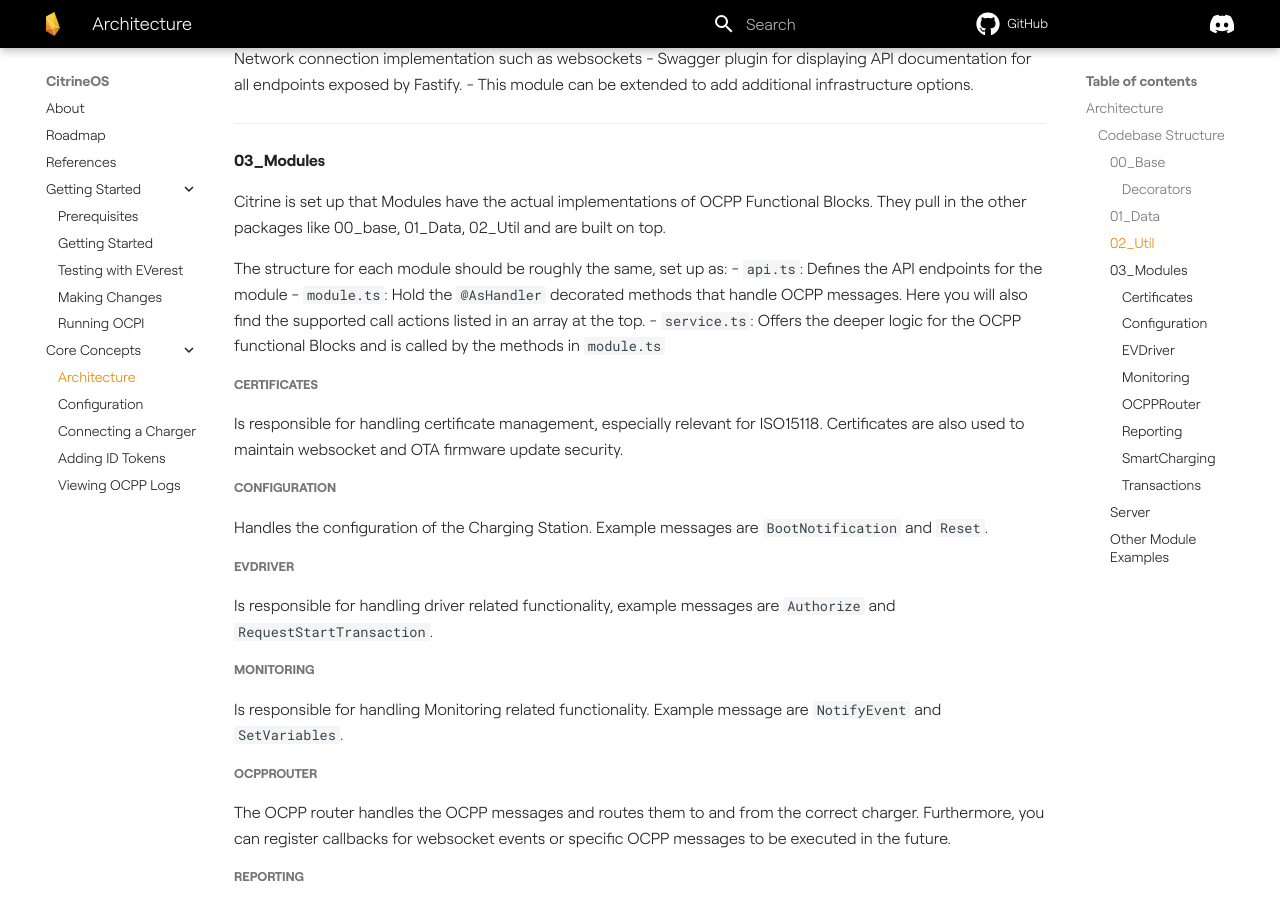
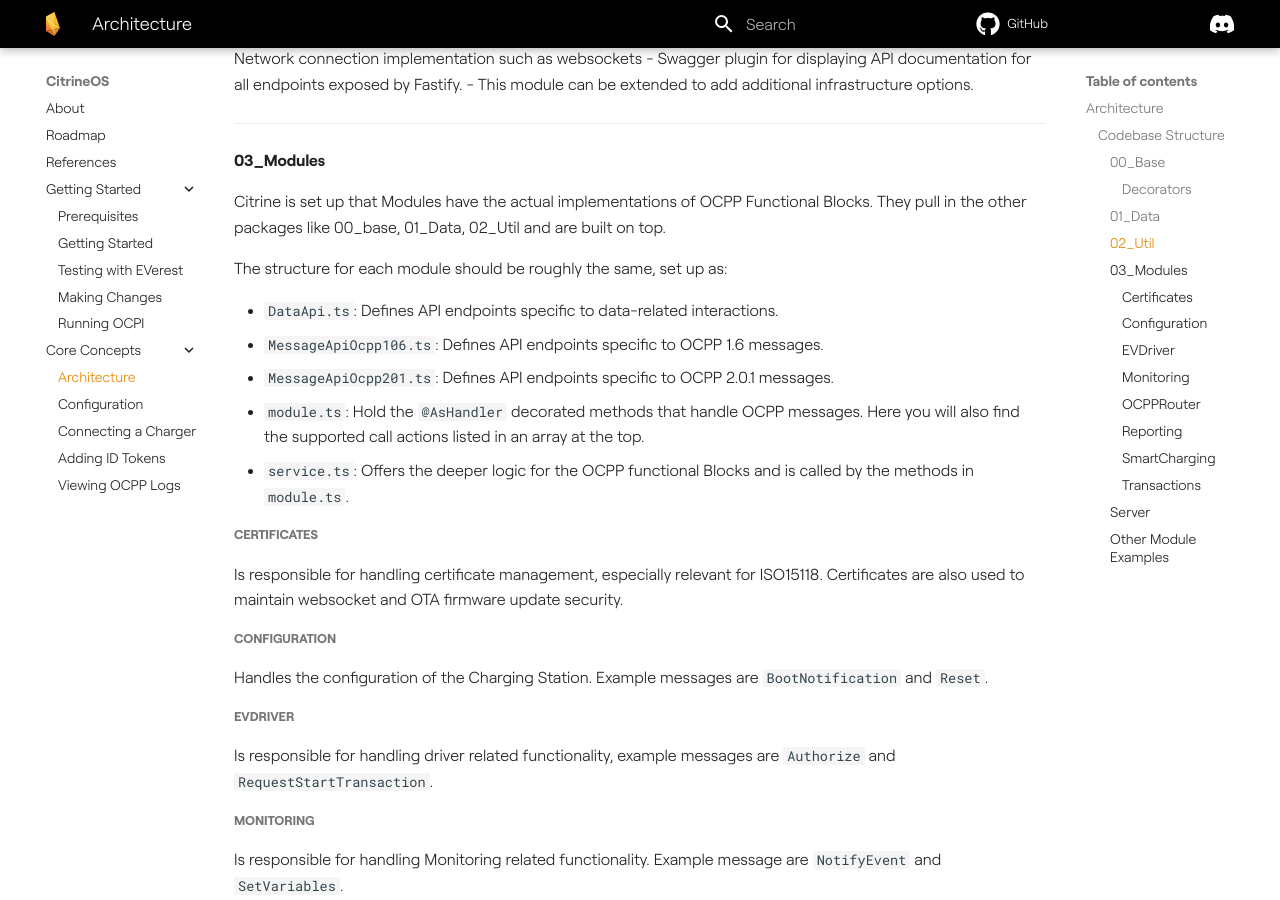
Before and after one commit to citrineos/citrineos.github.io, an MkDocs documentation site: the page built from docs/core-concepts/architecture.md, in a window 1280 px wide and 900 px high, scrolled down 1845 px. Built offline with MkDocs 1.6.1 and Material for MkDocs 9.7.7, drawn with Linux system fonts in a browser that asks for light colours; plug-ins that fetch from the network failed and are left out; comment, search, counter and statistics services are not loaded; the version menu is left out.

Commit message:
Updated blurb about module api structure to account for 1.6 related changes to decouple the endpoints in api.ts to seperate api .ts files.

```diff
--- a/docs/core-concepts/architecture.md
+++ b/docs/core-concepts/architecture.md
@@ -58,9 +58,12 @@ Citrine is set up that Modules have the actual implementations of OCPP Functiona
 They pull in the other packages like 00_base, 01_Data, 02_Util and are built on top.
 
 The structure for each module should be roughly the same, set up as:
-- `api.ts`: Defines the API endpoints for the module
+
+- `DataApi.ts`: Defines API endpoints specific to data-related interactions.
+- `MessageApiOcpp106.ts`: Defines API endpoints specific to OCPP 1.6 messages.
+- `MessageApiOcpp201.ts`: Defines API endpoints specific to OCPP 2.0.1 messages.
 - `module.ts`: Hold the `@AsHandler` decorated methods that handle OCPP messages. Here you will also find the supported call actions listed in an array at the top.
-- `service.ts`: Offers the deeper logic for the OCPP functional Blocks and is called by the methods in `module.ts`
+- `service.ts`: Offers the deeper logic for the OCPP functional Blocks and is called by the methods in `module.ts`.
 
 #### Certificates
 
```
